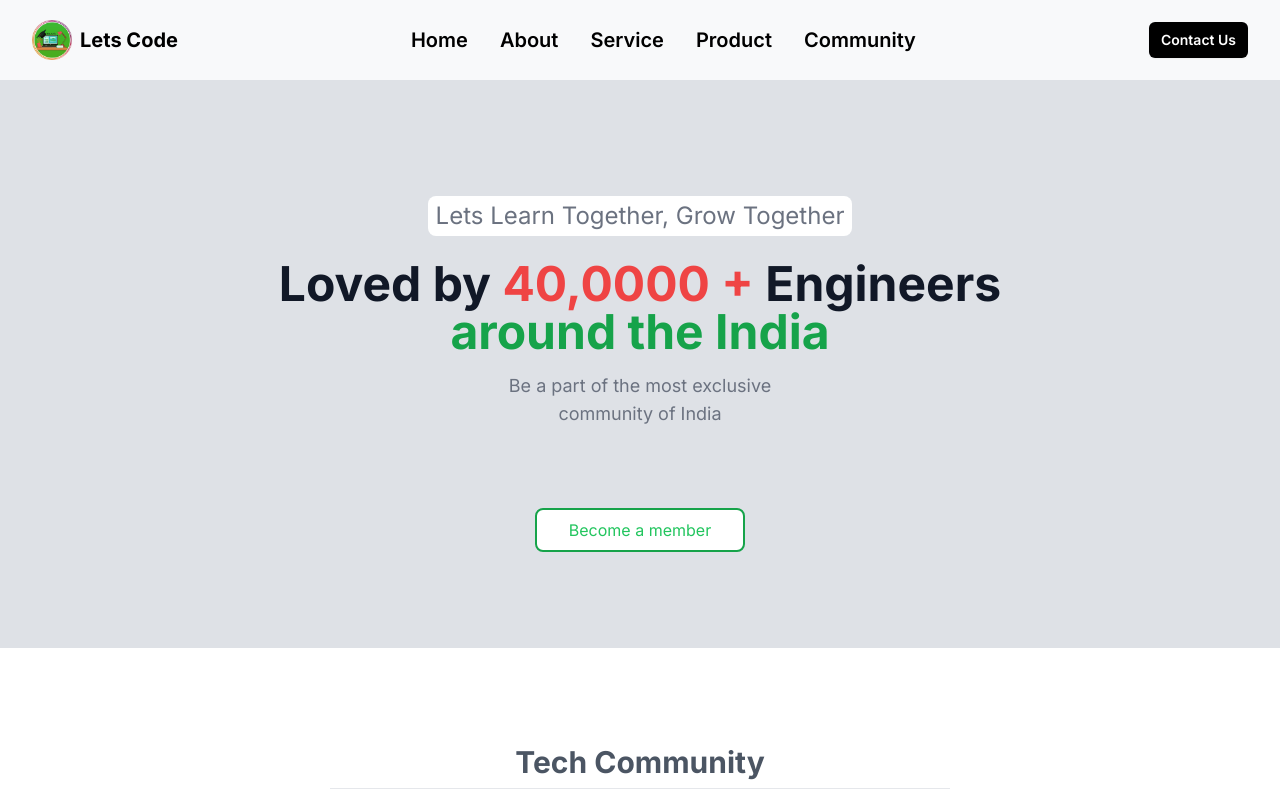
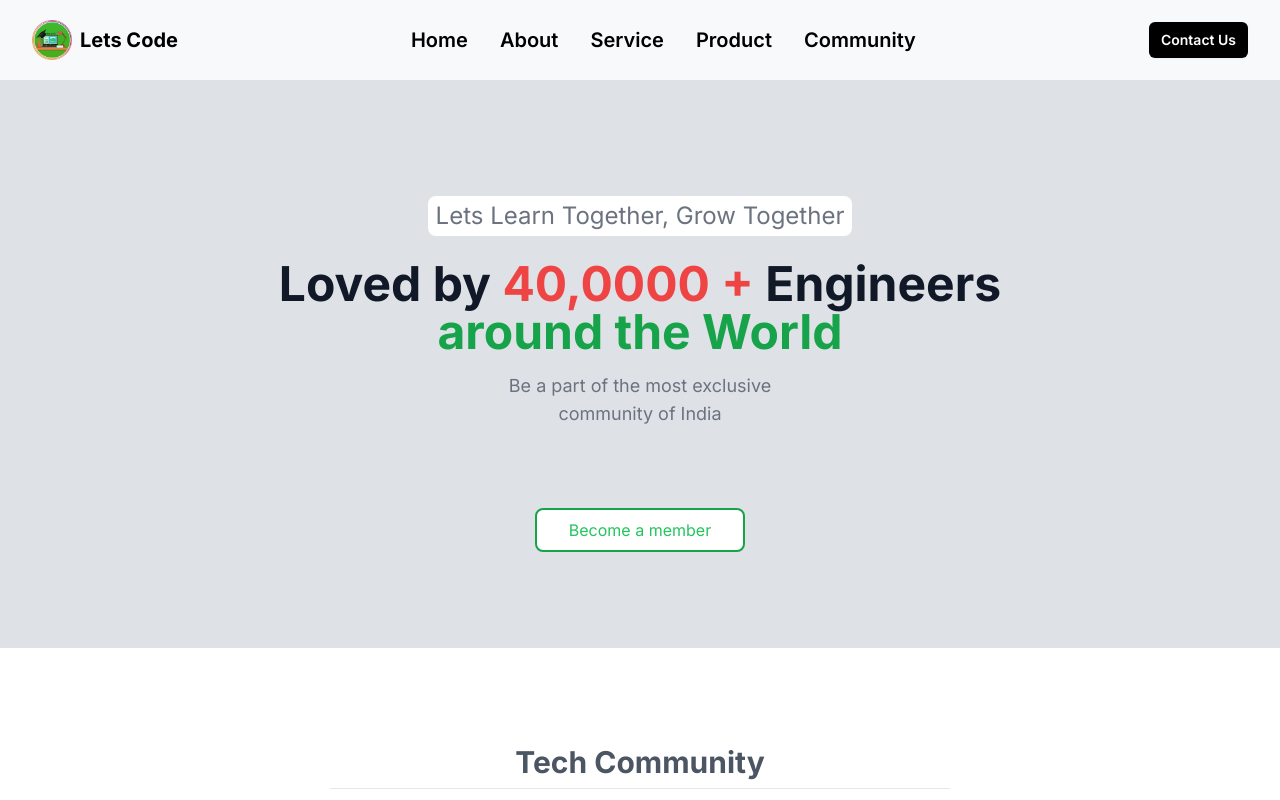
Before and after one commit to Shu12388y/LetScodewebsite, a Next.js app: page /community in a window 1280 px wide. Shown: the top 800 px of the page. Built offline with nearby package versions, Linux system fonts and the light colour scheme.

Commit message:
commuity

```diff
--- a/src/app/community/HeroSection.tsx
+++ b/src/app/community/HeroSection.tsx
@@ -1,17 +1,21 @@
-import React from 'react';
+import React from "react";
 
 const HeroSection = () => {
   return (
     <div>
-      <section className="text-gray-600 body-font" style={{ backgroundColor: "#DEE1E6" }}>
+      <section
+        className="text-gray-600 body-font"
+        style={{ backgroundColor: "#DEE1E6" }}
+      >
         <div className="container px-5 py-12 md:py-24 mx-auto">
           <div className="flex flex-col text-center w-full mb-10 md:mb-20">
             <button className="flex mx-auto mt-5 text-gray-500 bg-white rounded-lg border-0 py-1 px-2 text-xl md:text-2xl">
               Lets Learn Together, Grow Together
             </button>
             <h1 className="mt-6 font-bold text-4xl md:text-5xl title-font mb-4 text-gray-900">
-              Loved by <span className="text-red-500">40,0000 +</span> Engineers <br />
-              <span className="text-green-600 md:mt-7">around the India</span>
+              Loved by <span className="text-red-500">40,0000 +</span> Engineers{" "}
+              <br />
+              <span className="text-green-600 md:mt-7">around the World</span>
             </h1>
 
             <p className="text-gray-500 text-base md:text-lg">
```
